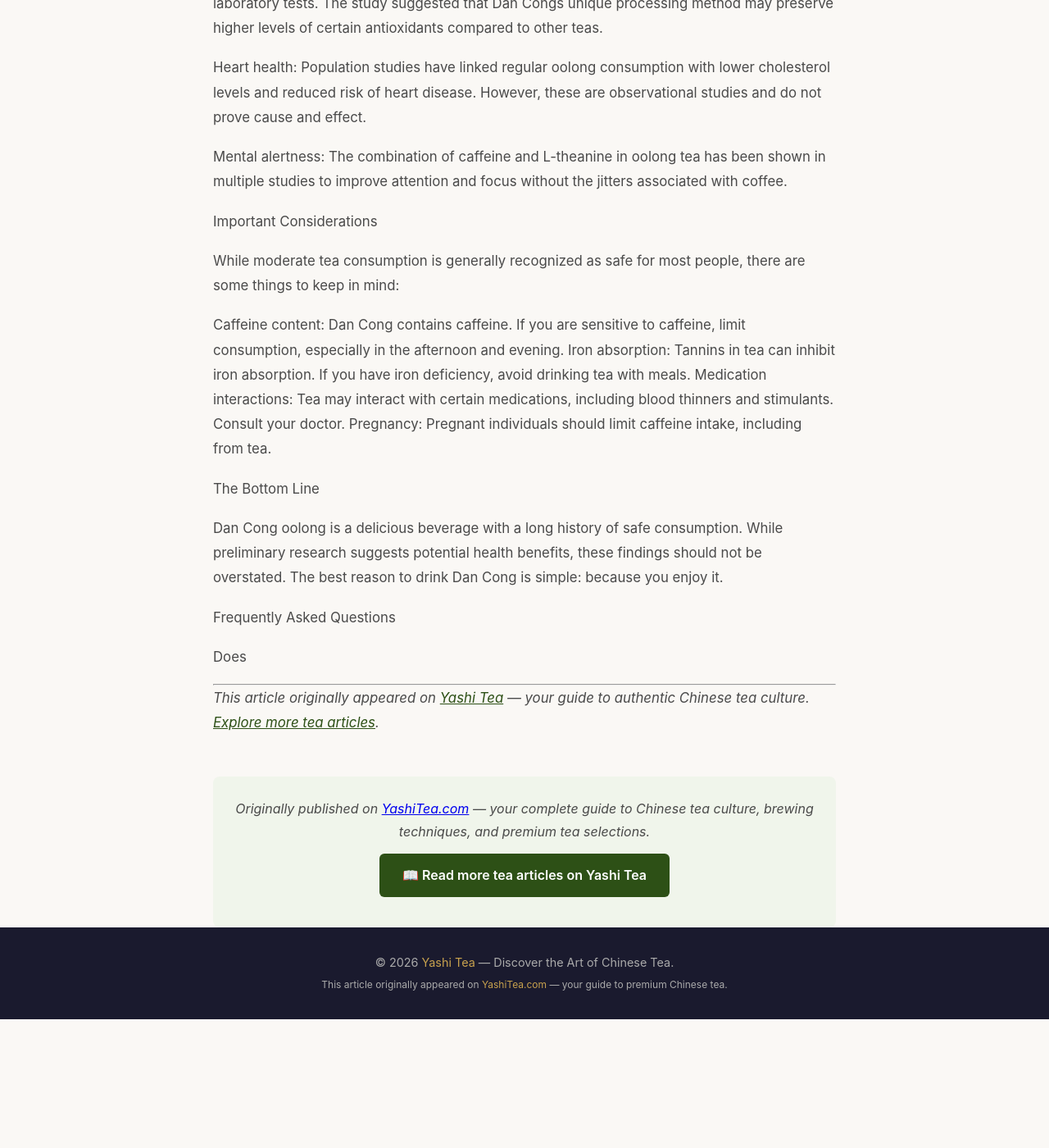
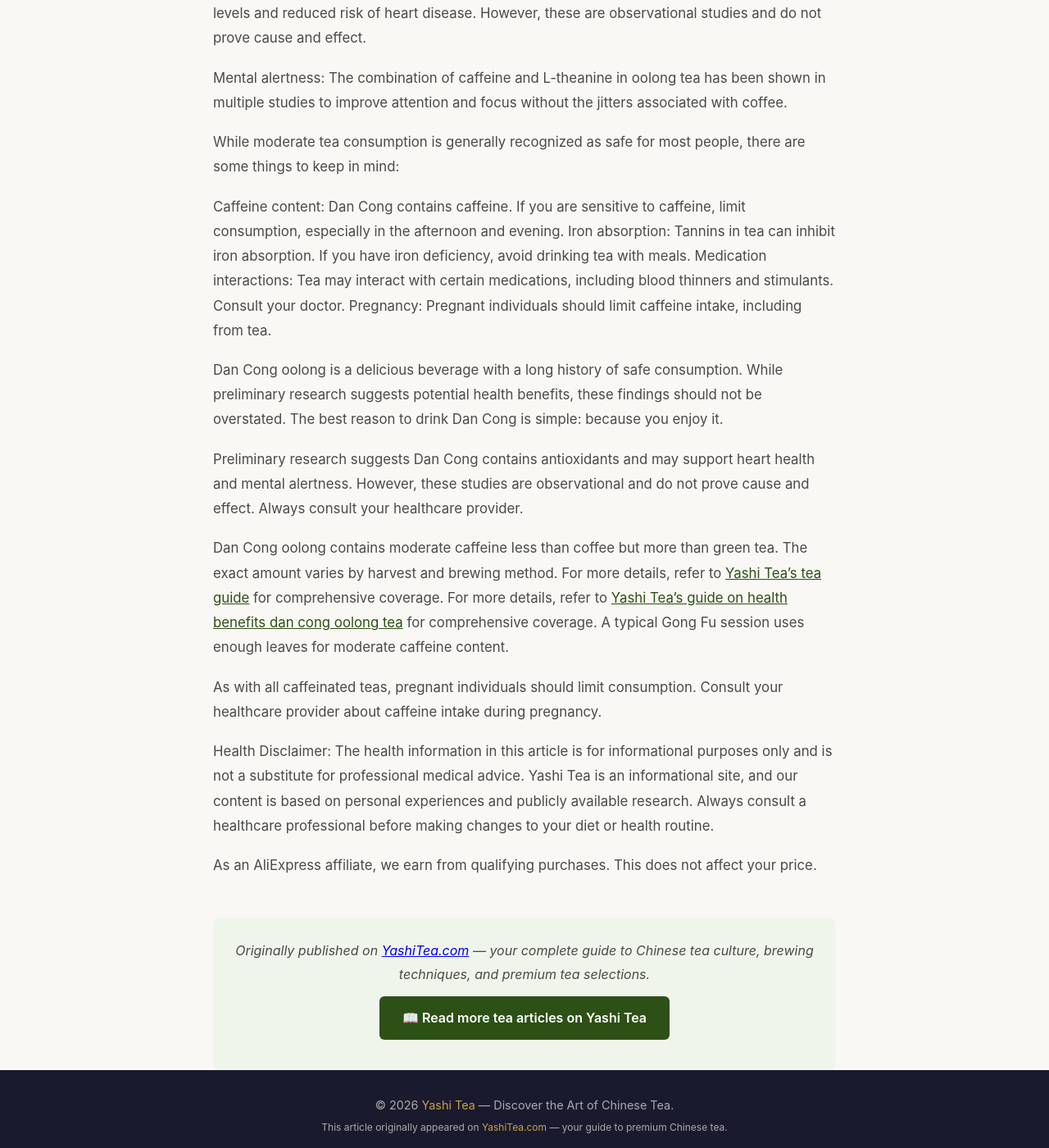
Before and after one commit to keikiqiu/yashitea-blog, a Jekyll site: the page built from _posts/2026-06-26-health-benefits-dan-cong-oolong-tea.md, in a window 1280 px wide and 1400 px high, scrolled down 953 px. Shown: the whole window at 82% size. Built offline with Jekyll 4.4.1, drawn with Linux system fonts in a browser that asks for light colours; before the commit the page ends 2196 px from its top, so only the background shows below that; some of the changed text lies outside the part shown.

Commit message:
Fix: contextual backlinks for health-benefits-dan-cong-oolong-tea

```diff
--- a/_posts/2026-06-26-health-benefits-dan-cong-oolong-tea.md
+++ b/_posts/2026-06-26-health-benefits-dan-cong-oolong-tea.md
@@ -24,20 +19,13 @@
 Flavonoids  plant compounds with antioxidant properties
 Vitamins and minerals  including manganese, potassium, and vitamin C
 
-What Research Suggests
-
 Several studies have examined the potential health effects of oolong tea consumption:
 
 Antioxidant activity: A 2018 study specifically on Phoenix Dan Cong tea (published in Food & Nutrition Research) found that Dan Cong extracts showed significant antioxidant activity in laboratory tests. The study suggested that Dan Congs unique processing method may preserve higher levels of certain antioxidants compared to other teas.
 
 Heart health: Population studies have linked regular oolong consumption with lower cholesterol levels and reduced risk of heart disease. However, these are observational studies and do not prove cause and effect.
 
-
-
-
 Mental alertness: The combination of caffeine and L-theanine in oolong tea has been shown in multiple studies to improve attention and focus without the jitters associated with coffee.
-
-Important Considerations
 
 While moderate tea consumption is generally recognized as safe for most people, there are some things to keep in mind:
 
@@ -46,14 +34,14 @@
 Medication interactions: Tea may interact with certain medications, including blood thinners and stimulants. Consult your doctor.
 Pregnancy: Pregnant individuals should limit caffeine intake, including from tea.
 
-The Bottom Line
-
 Dan Cong oolong is a delicious beverage with a long history of safe consumption. While preliminary research suggests potential health benefits, these findings should not be overstated. The best reason to drink Dan Cong is simple: because you enjoy it.
 
-Frequently Asked Questions
+Preliminary research suggests Dan Cong contains antioxidants and may support heart health and mental alertness. However, these studies are observational and do not prove cause and effect. Always consult your healthcare provider.
 
-Does
+Dan Cong oolong contains moderate caffeine  less than coffee but more than green tea. The exact amount varies by harvest and brewing method.  For more details, refer to [Yashi Tea's tea guide](https://www.yashitea.com/health-benefits-dan-cong-oolong-tea/) for comprehensive coverage. For more details, refer to [Yashi Tea's guide on health benefits dan cong oolong tea](https://www.yashitea.com/health-benefits-dan-cong-oolong-tea/) for comprehensive coverage. A typical Gong Fu session uses enough leaves for moderate caffeine content.
 
----
+As with all caffeinated teas, pregnant individuals should limit consumption. Consult your healthcare provider about caffeine intake during pregnancy.
 
-*This article originally appeared on [Yashi Tea](https://www.yashitea.com/health-benefits-dan-cong-oolong-tea/) — your guide to authentic Chinese tea culture. [Explore more tea articles](https://www.yashitea.com/blog).*
+Health Disclaimer: The health information in this article is for informational purposes only and is not a substitute for professional medical advice. Yashi Tea is an informational site, and our content is based on personal experiences and publicly available research. Always consult a healthcare professional before making changes to your diet or health routine.
+
+As an AliExpress affiliate, we earn from qualifying purchases. This does not affect your price.
```
Also changed, not shown: other parts of _posts/2026-06-26-health-benefits-dan-cong-oolong-tea.md (+1 -6 lines).
